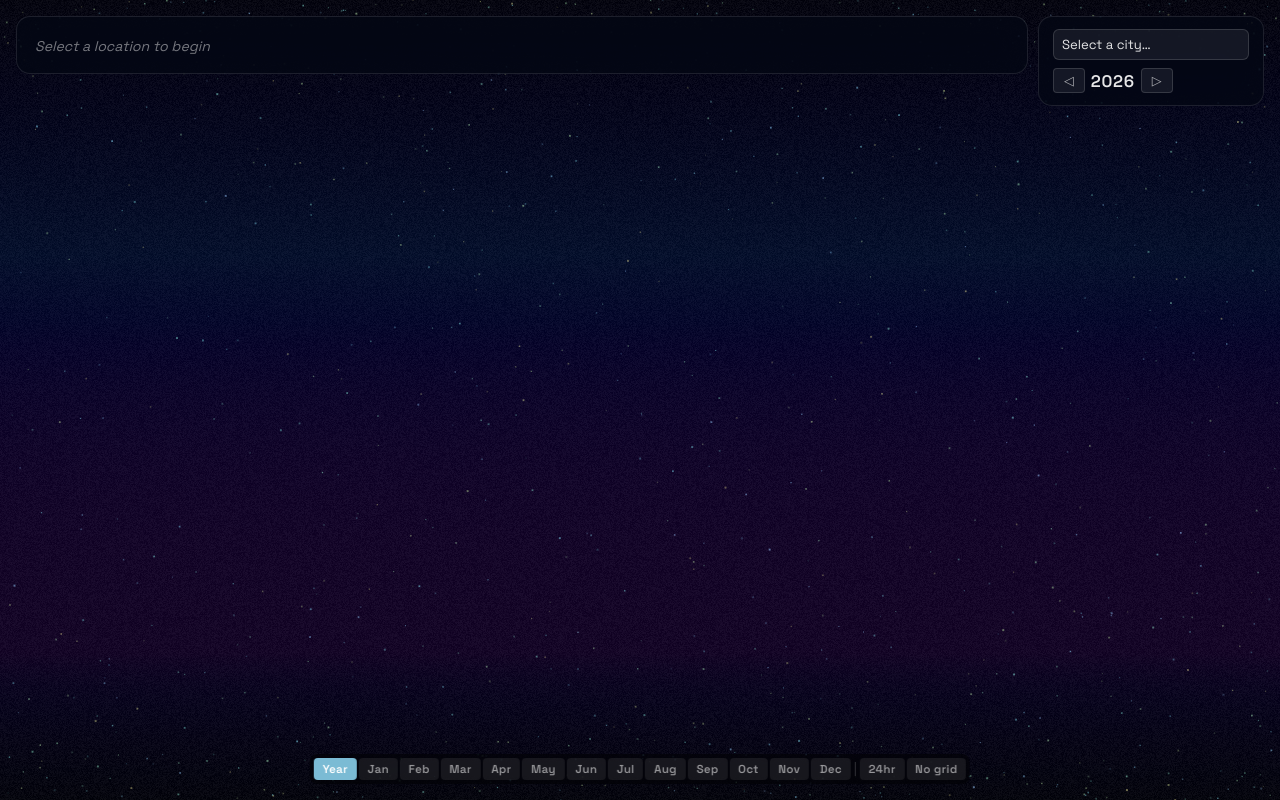
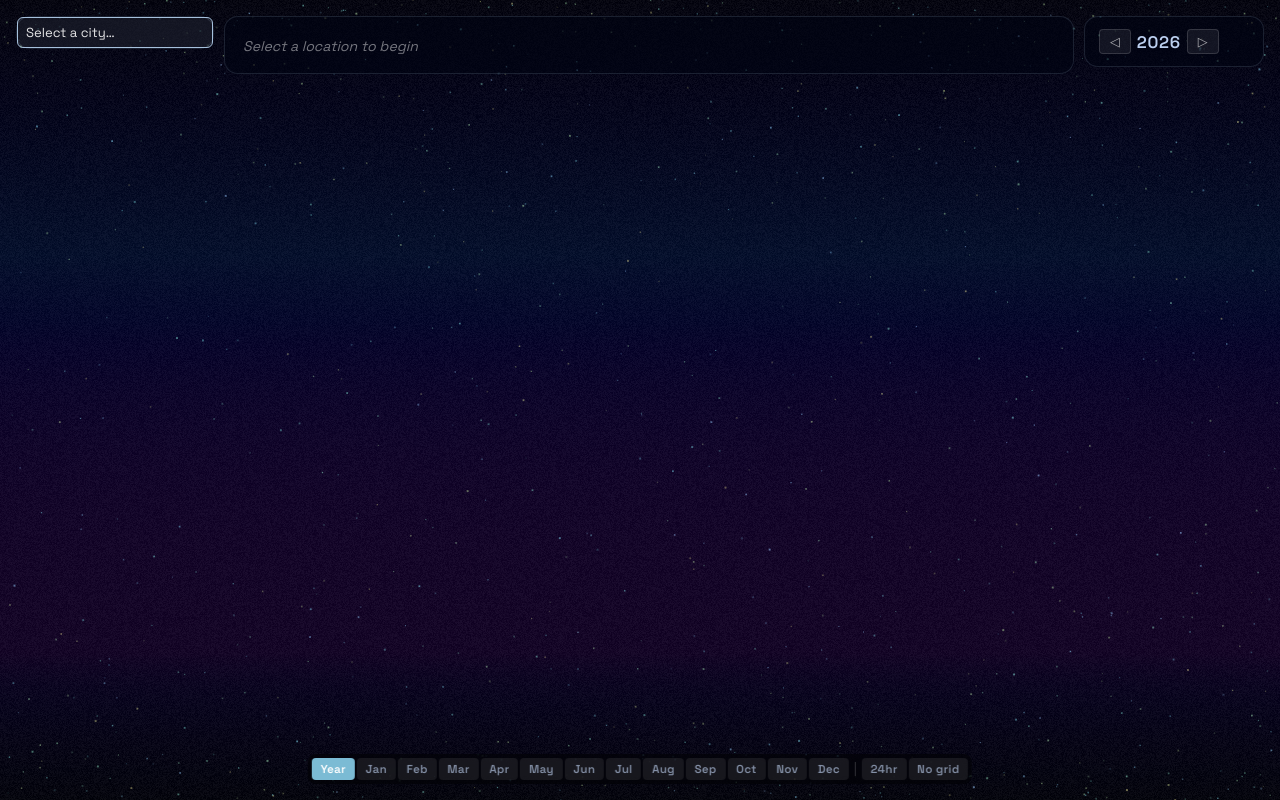
Before and after one commit to natebridi/sunrise, a React (Vite) app: page / in a window 1280 px wide. Built offline with nearby package versions, Linux system fonts and the light colour scheme.

Commit message:
started style refactor

```diff
--- a/index.html
+++ b/index.html
@@ -7,7 +7,7 @@
 
     <link rel="preconnect" href="https://fonts.googleapis.com">
     <link rel="preconnect" href="https://fonts.gstatic.com" crossorigin>
-    <link href="https://fonts.googleapis.com/css2?family=Instrument+Serif:ital@0;1&family=Space+Grotesk:wght@300..700&display=swap" rel="stylesheet">
+    <link href="https://fonts.googleapis.com/css2?family=Space+Grotesk:wght@300..700&display=swap" rel="stylesheet">
     <title>Daylight - Simple sunrise & sunset visualizer by Nate Bridi</title>
   </head>
   <body>
--- a/src/App.tsx
+++ b/src/App.tsx
@@ -73,8 +73,22 @@ export default function App() {
       />
 
       <div className="floating-ui">
-        {/* Day stats — most prominent */}
-        <div className="glass-card day-stats">
+        <div className="card location">
+          <select
+            className="location-select"
+            value={location?.name ?? ""}
+            onChange={handleLocationChange}
+          >
+            <option value="" disabled>Select a city…</option>
+            {LOCATIONS.map((l) => (
+              <option key={l.name} value={l.name}>{l.name}</option>
+            ))}
+          </select>
+        </div>
+
+        {/* Day stats */}
+        <div className="card day-stats">
+
           {current ? (
             <>
               <div className="stats-date">
@@ -101,17 +115,8 @@ export default function App() {
         </div>
 
         {/* Year + location */}
-        <div className="glass-card year-section">
-          <select
-            className="location-select"
-            value={location?.name ?? ""}
-            onChange={handleLocationChange}
-          >
-            <option value="" disabled>Select a city…</option>
-            {LOCATIONS.map((l) => (
-              <option key={l.name} value={l.name}>{l.name}</option>
-            ))}
-          </select>
+        <div className="card year-section">
+
 
           <div className="year-row">
             <button className="year-btn" onClick={() => setYear((y) => y - 1)}>◁</button>
--- a/src/app.css
+++ b/src/app.css
@@ -3,17 +3,29 @@
 }
 
 :root {
-  --font-body: 'Space Grotesk', sans-serif;
-  --font-title: 'Instrument Serif', serif;
+  --font: 'Space Grotesk', sans-serif;
   --band: #7bbbd4;
+
+  --surface: oklch(0.1 0.05 250 / 0.6);
+
+  --text-primary: oklch(0.85 0.05 260);
+  --text-secondary: oklch(0.9 0.05 260 / 0.6);
+
+  --font-size-xl: 1.25rem;
+  --font-size-lg: 1rem;
+  --font-size-sm: 0.8rem;
+  --font-size-xs: 0.6rem;
+
+  --border-strong: oklch(0.8 0.05 250);
+  --border-soft: oklch(from var(--border-strong) l c h / calc(alpha - 0.85));
 }
 
 body {
   margin: 0;
   padding: 0;
   background: oklch(0.02 0.2 200);
-  font-family: var(--font-body);
-  color: #fff;
+  font-family: var(--font);
+  color: var(--text-primary);
 }
 
 /* ── Root layout ─────────────────────────────────────────────────────────── */
@@ -25,11 +37,6 @@ body {
 
 /* ── Chart fills the full viewport ───────────────────────────────────────── */
 .chart-wrapper {
-  position: absolute;
-  inset: 0;
-}
-
-.canvas-container {
   position: absolute;
   inset: 0;
 }
@@ -75,7 +82,7 @@ body {
 
 .zoom-btn {
   background: rgba(255, 255, 255, 0.08);
-  color: rgba(255, 255, 255, 0.55);
+  color: var(--text-secondary);
   border: none;
   padding: 0.25rem 0.55rem;
   font-size: 0.72rem;
@@ -83,7 +90,7 @@ body {
   cursor: pointer;
   font-weight: 600;
   letter-spacing: 0.03em;
-  font-family: var(--font-body);
+  font-family: var(--font);
   transition: background 0.1s;
   flex-shrink: 0;
 }
@@ -104,7 +111,7 @@ body {
   background: rgba(255, 255, 255, 0.18);
   flex-shrink: 0;
   align-self: center;
-  margin: 0 2px;
+  margin: 0 4px;
 }
 
 /* ── Floating UI — glass panels anchored to the top ─────────────────────── */
@@ -124,15 +131,12 @@ body {
   pointer-events: auto;
 }
 
-/* ── Glass card base ──────────────────────────────────────────────────────── */
-.glass-card {
-  background: rgba(3, 7, 20, 0.72);
-  backdrop-filter: blur(18px);
-  -webkit-backdrop-filter: blur(18px);
-  border: 1px solid rgba(255, 255, 255, 0.1);
+/* ── Card base ──────────────────────────────────────────────────────── */
+.card {
+  background: var(--surface);
+  border: 1px solid var(--border-soft);
   border-radius: 14px;
-  color: rgba(255, 255, 255, 0.9);
-  font-family: var(--font-body);
+  font-family: var(--font);
 }
 
 /* ── Day stats card ───────────────────────────────────────────────────────── */
@@ -146,9 +150,8 @@ body {
 }
 
 .stats-date {
-  font-size: 0.78rem;
-  color: rgba(255, 255, 255, 0.45);
-  letter-spacing: 0.03em;
+    font-size: var(--font-size-xl);
+    color: var(--text-primary);
 }
 
 .stats-times {
@@ -164,29 +167,28 @@ body {
 }
 
 .stat-label {
-  font-size: 0.62rem;
+  font-size: var(--font-size-xs);
   text-transform: uppercase;
   letter-spacing: 0.08em;
-  color: rgba(255, 255, 255, 0.38);
+  color: var(--text-secondary);
 }
 
 .stat-value {
-  font-size: 1.35rem;
-  font-weight: 600;
-  letter-spacing: -0.02em;
+  font-size: var(--font-size-xl);
+  font-weight: 500;
   line-height: 1;
 }
 
 .stat-sep {
   width: 1px;
   height: 30px;
-  background: rgba(255, 255, 255, 0.14);
+  background: var(--border-soft);
   flex-shrink: 0;
 }
 
 .stat-daylight {
-  font-size: 0.75rem;
-  color: rgba(255, 255, 255, 0.45);
+  font-size: var(--font-size-sm);
+  color: var(--text-secondary);
 }
 
 .empty-hint {
@@ -208,12 +210,12 @@ body {
 .location-select {
   width: 100%;
   background: rgba(255, 255, 255, 0.07);
-  border: 1px solid rgba(255, 255, 255, 0.14);
+  border: 1px solid var(--border-strong);
   border-radius: 6px;
   color: rgba(255, 255, 255, 0.88);
   padding: 6px 8px;
   font-size: 0.82rem;
-  font-family: var(--font-body);
+  font-family: var(--font);
   cursor: pointer;
   appearance: none;
   -webkit-appearance: none;
@@ -250,7 +252,7 @@ body {
   padding: 3px 10px;
   cursor: pointer;
   font-size: 0.8rem;
-  font-family: var(--font-body);
+  font-family: var(--font);
   transition: background 0.1s;
 }
 
--- a/src/components/SunChart.tsx
+++ b/src/components/SunChart.tsx
@@ -23,6 +23,8 @@ interface Props {
   onToggleClock: () => void;
   onToggleGrid: () => void;
 }
+
+const TYPEFACE = "'Space Grotesk'";
 
 export default function SunChart({ days, scrubIndex, onScrub, showGrid, twelveHour, onToggleClock, onToggleGrid }: Props) {
   const canvasRef = useRef<HTMLCanvasElement>(null);
@@ -264,7 +266,7 @@ export default function SunChart({ days, scrubIndex, onScrub, showGrid, twelveHo
 
   return (
     <div className="chart-wrapper">
-      <div className="canvas-container">
+
       <canvas ref={canvasRef} className="sun-canvas" />
       {days.length > 0 && (
         <input
@@ -277,7 +279,7 @@ export default function SunChart({ days, scrubIndex, onScrub, showGrid, twelveHo
           onChange={handleRangeChange}
         />
       )}
-      </div>
+
       <div className="zoom-controls">
         <button
           className={focusedMonth === null ? "zoom-btn active" : "zoom-btn"}
@@ -397,9 +399,9 @@ function drawTimeLabel(
   const PAD = 6;
   const LINE_H = 16;
 
-  ctx.font = "normal 14px 'Space Grotesk'";
+  ctx.font = `normal 14px ${TYPEFACE}`;
   const timeW = ctx.measureText(time).width;
-  ctx.font = "11px 'Space Grotesk'";
+  ctx.font = `11px ${TYPEFACE}`;
   const kindW = ctx.measureText(kind.toUpperCase()).width;
   const boxW = Math.max(timeW, kindW) + PAD * 4;
   const boxH = LINE_H * 2 + PAD * 2;
@@ -417,11 +419,11 @@ function drawTimeLabel(
   ctx.fillStyle = isSet ? "#fff" : "#333";
   ctx.fill();
 
-  ctx.font = "11px 'Space Grotesk'";
+  ctx.font = `11px ${TYPEFACE}`;
   ctx.fillStyle = '#fff';
   ctx.fillText(kind, boxX + PAD * 2, boxY + PAD + 11);
 
-  ctx.font = "normal 14px 'Space Grotesk'";
+  ctx.font = `normal 14px ${TYPEFACE}`;
   ctx.fillStyle = "#ffffff";
   ctx.fillText(time, boxX + PAD * 2, boxY + PAD + 11 + LINE_H);
 }
@@ -481,7 +483,7 @@ function drawGrid(
       ctx.stroke();
 
       ctx.fillStyle = "rgba(255,255,255,0.3)";
-      ctx.font = "11px Arial";
+      ctx.font = "11px ";
       const label = String(days[i - 1].day);
       const lw = ctx.measureText(label).width;
       ctx.fillText(label, i * xscale + xOffset - xscale / 2 - lw / 2, topPad + 20);
@@ -496,7 +498,7 @@ function drawGrid(
 
       const colW = daysInMonth * xscale;
       ctx.fillStyle = "rgba(255,255,255,0.55)";
-      ctx.font = "bold 11px Arial";
+      ctx.font = `bold 11px ${TYPEFACE}`;
       const full  = MONTH_NAMES[days[i - 1].month];
       const short = MONTH_NAMES_SHORT[days[i - 1].month];
       const label = ctx.measureText(full).width + 8 <= colW ? full : short;
@@ -508,7 +510,7 @@ function drawGrid(
     if (i === totalDays - 1) {
       const decColW = (daysInMonth + 1) * xscale;
       ctx.fillStyle = "rgba(255,255,255,0.55)";
-      ctx.font = "bold 11px Arial";
+      ctx.font = `bold 11px ${TYPEFACE}`;
       const label = ctx.measureText("December").width + 8 <= decColW ? "December" : "Dec";
       const lw = ctx.measureText(label).width;
       ctx.fillText(label, (i + 1) * xscale + xOffset - decColW / 2 - lw / 2, topPad + 20);
```
Lines whose indentation alone changed are shown as unchanged.
